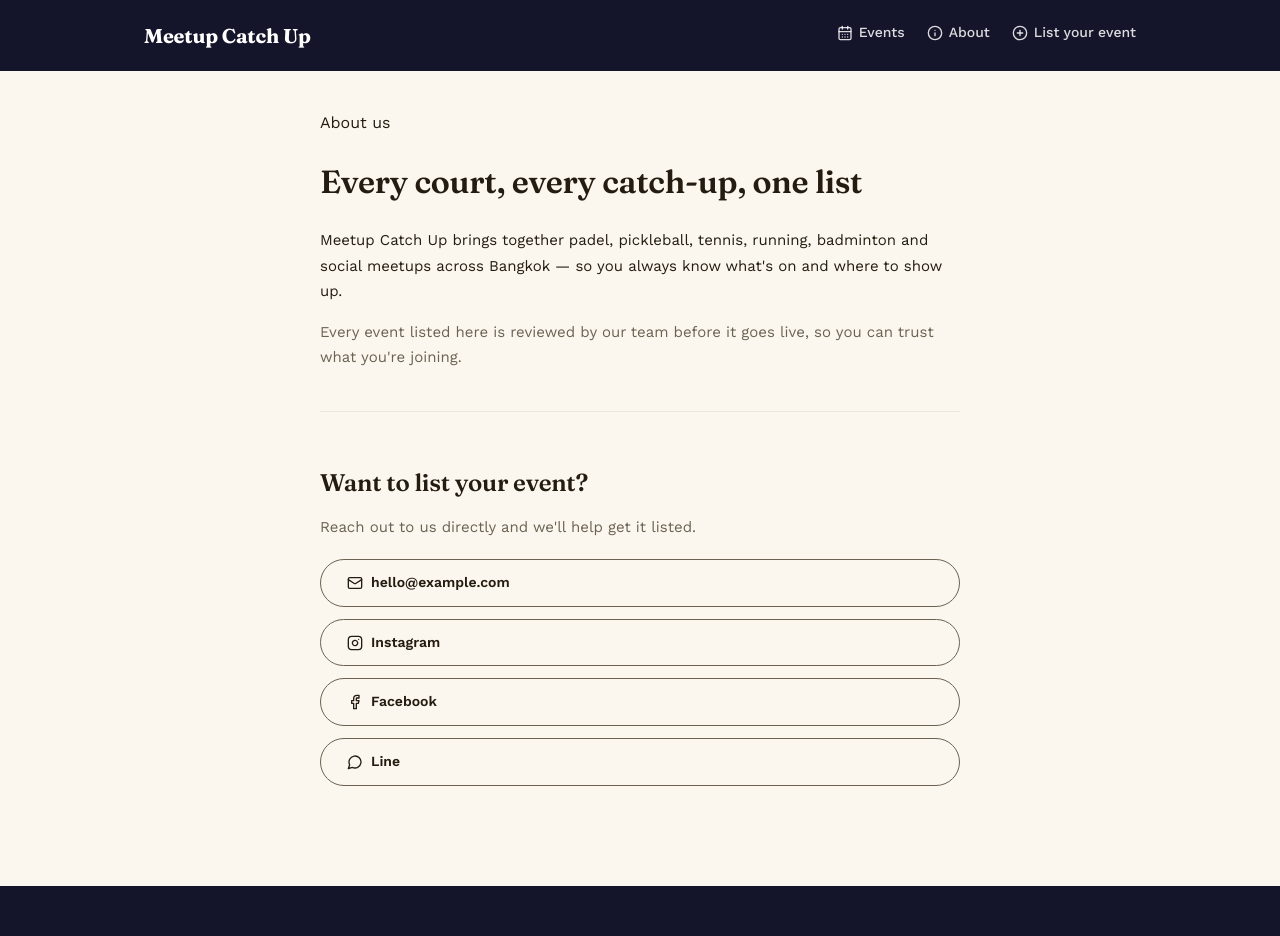
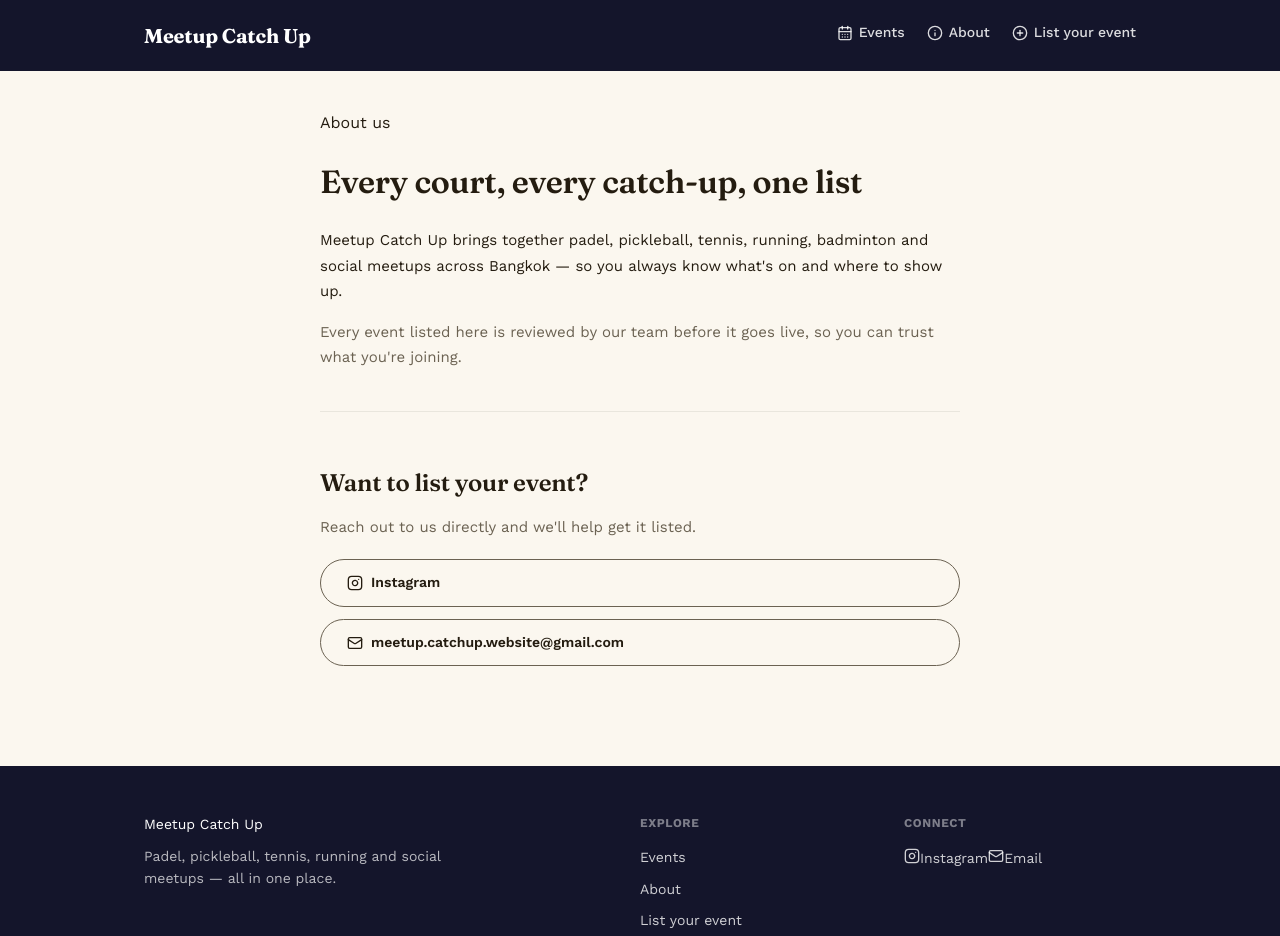
Before and after one commit to nilarlinn/meetup.catchup, a Next.js app: page /about in a window 1280 px wide. Shown: the top 936 px of the page. Built offline with nearby package versions, Linux system fonts and the light colour scheme.

Commit message:
update contact info to instagram and email

```diff
--- a/app/about/page.tsx
+++ b/app/about/page.tsx
@@ -1,4 +1,4 @@
-import { Instagram, Facebook, MessageCircle, Mail } from "lucide-react";
+import { Instagram, Mail } from "lucide-react";
 import { CONTACT } from "@/lib/contact";
 
 export default function AboutPage() {
@@ -21,17 +21,11 @@ export default function AboutPage() {
           Reach out to us directly and we'll help get it listed.
         </p>
         <div style={{ display: "flex", flexDirection: "column", gap: 12 }}>
-          <a href={`mailto:${CONTACT.email}`} className="btn ghost" style={{ justifyContent: "flex-start" }}>
-            <Mail size={16} /> {CONTACT.email}
-          </a>
           <a href={CONTACT.instagram} target="_blank" rel="noopener noreferrer" className="btn ghost" style={{ justifyContent: "flex-start" }}>
             <Instagram size={16} /> Instagram
           </a>
-          <a href={CONTACT.facebook} target="_blank" rel="noopener noreferrer" className="btn ghost" style={{ justifyContent: "flex-start" }}>
-            <Facebook size={16} /> Facebook
-          </a>
-          <a href={CONTACT.line} target="_blank" rel="noopener noreferrer" className="btn ghost" style={{ justifyContent: "flex-start" }}>
-            <MessageCircle size={16} /> Line
+          <a href={`mailto:${CONTACT.email}`} className="btn ghost" style={{ justifyContent: "flex-start" }}>
+            <Mail size={16} /> {CONTACT.email}
           </a>
         </div>
       </div>
--- a/app/layout.tsx
+++ b/app/layout.tsx
@@ -1,5 +1,5 @@
 import "./globals.css";
-import { CalendarDays, PlusCircle, Info, Instagram, Facebook, MessageCircle } from "lucide-react";
+import { CalendarDays, PlusCircle, Info, Instagram, Mail } from "lucide-react";
 import { CONTACT } from "@/lib/contact";
 
 export const metadata = {
@@ -52,11 +52,8 @@ export default function RootLayout({ children }: { children: React.ReactNode })
               <a href={CONTACT.instagram} target="_blank" rel="noopener noreferrer" className="nav-link">
                 <Instagram size={16} /> Instagram
               </a>
-              <a href={CONTACT.facebook} target="_blank" rel="noopener noreferrer" className="nav-link">
-                <Facebook size={16} /> Facebook
-              </a>
-              <a href={CONTACT.line} target="_blank" rel="noopener noreferrer" className="nav-link">
-                <MessageCircle size={16} /> Line
+              <a href={`mailto:${CONTACT.email}`} className="nav-link">
+                <Mail size={16} /> Email
               </a>
             </div>
           </div>
--- a/app/submit/page.tsx
+++ b/app/submit/page.tsx
@@ -1,5 +1,5 @@
 import { submitEvent } from "./actions";
-import { Send, MessageCircle } from "lucide-react";
+import { Send, Instagram } from "lucide-react";
 import { CONTACT } from "@/lib/contact";
 
 export default function SubmitPage() {
@@ -12,8 +12,8 @@ export default function SubmitPage() {
 
       <div className="note" style={{ display: "flex", alignItems: "center", justifyContent: "space-between", gap: 12 }}>
         <span>Prefer to just message us directly?</span>
-        <a href={CONTACT.line} target="_blank" rel="noopener noreferrer" className="btn" style={{ padding: "8px 16px", fontSize: 13 }}>
-          <MessageCircle size={14} /> Contact us on Line
+        <a href={CONTACT.instagram} target="_blank" rel="noopener noreferrer" className="btn" style={{ padding: "8px 16px", fontSize: 13 }}>
+          <Instagram size={14} /> Message us on Instagram
         </a>
       </div>
 
--- a/lib/contact.ts
+++ b/lib/contact.ts
@@ -1,8 +1,5 @@
-// Update these with your real contact details and links.
-// Used in the footer and on the About page.
+// Real contact details for Meetup Catch Up.
 export const CONTACT = {
-  instagram: "https://instagram.com/your_handle",
-  facebook: "https://facebook.com/your_page",
-  line: "https://line.me/ti/p/your_line_id",
-  email: "hello@example.com",
+  instagram: "https://instagram.com/meetup.catchup",
+  email: "meetup.catchup.website@gmail.com",
 };
```
